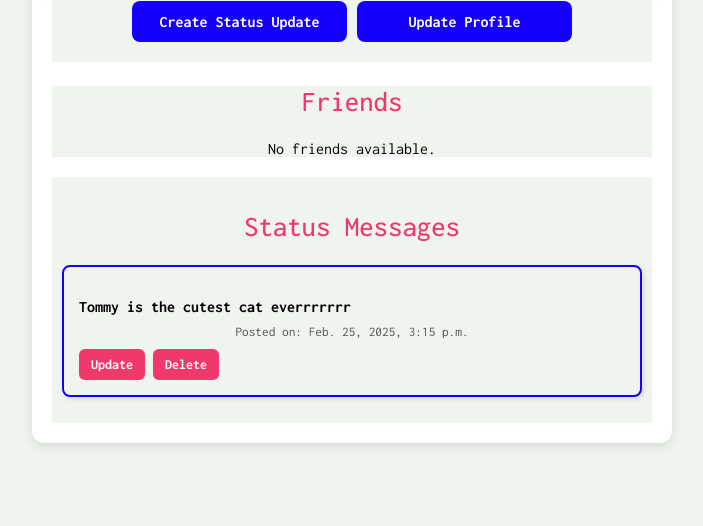
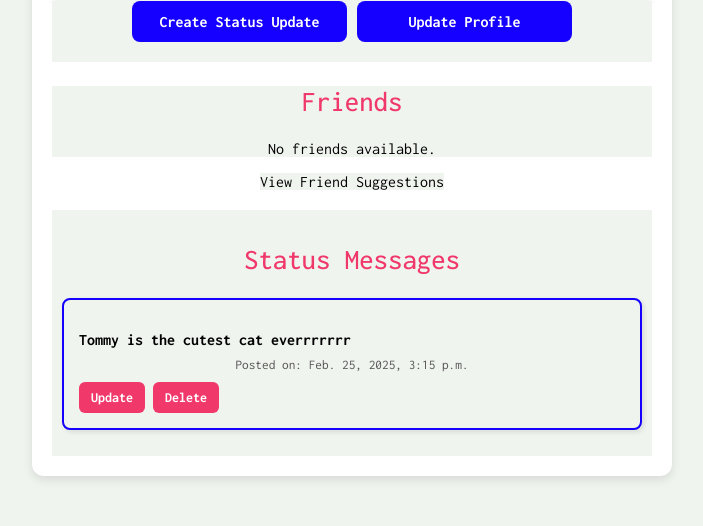
Before and after one commit to elitsamincheva/cs412, a Django app: page /mini_fb/profile/4 in a window 1280 px wide. Shown: the part 895-1421 px from the top of the page, without its empty margins (288-991 px from the left). Before the commit the page ends 1342 px from the top, so only its background shows below. Run offline with Django 4.2, Linux system fonts and the light colour scheme; data comes from the database, SQL or seed files in the repository; data that the repository does not hold is empty.

Commit message:
friend suggestions implemented

```diff
--- a/mini_fb/models.py
+++ b/mini_fb/models.py
@@ -4,6 +4,8 @@
 
 from django.db import models
 from django.urls import reverse
+from django.core.exceptions import ValidationError
+from django.db.models import Q
 
 class Profile(models.Model):
     """Model representing a user profile with basic personal information"""
@@ -11,8 +13,7 @@ class Profile(models.Model):
     last_name = models.CharField(max_length=50)     # user's last name
     city = models.CharField(max_length=100)         # city of residence
     email = models.EmailField(unique=True)          # unique email for each profile
-    # profile_image_url = models.URLField(blank=True, null=True)  # profile image URL
-    image_file = models.ImageField(blank=True)
+    image_file = models.ImageField(blank=True)      # profile pic image upload
 
     def __str__(self):
         """Returns a string representation of the profile (full name)"""
@@ -42,6 +43,38 @@ class Profile(models.Model):
                 friends_profiles.append(friend.profile2)
 
         return friends_profiles
+
+    def add_friend(self, other):
+        # check if self and other are the same profile to avoid self friending
+        if self == other:
+            raise ValidationError("You can't friend yourself")
+
+        # check if a friend relation already exists b/t self and the other profile
+        if not Friend.objects.filter(
+            (Q(profile1=self) & Q(profile2=other)) | (Q(profile1=other) & Q(profile2=self))
+        ).exists():
+            Friend.objects.create(profile1=self, profile2=other)
+        else:
+            print("they are already friends")
+
+
+    def get_friend_suggestions(self):
+        # Get a list of all profiles excluding the current one
+        all_profiles = Profile.objects.exclude(id=self.id)
+
+        # Get the list of profiles already friends with the current profile
+        friends = self.get_friends()
+
+        # Get friends of friends by iterating over the current profile's friends
+        friends_of_friends = []
+        for friend in friends:
+            friends_of_friends.extend(friend.get_friends())
+
+        # Filter out the current profile and existing friends from the friends of friends list
+        friend_suggestions = [profile for profile in friends_of_friends if profile != self and profile not in friends]
+
+        # Return the non-friends as friend suggestions
+        return Profile.objects.filter(id__in=[profile.id for profile in friend_suggestions])
 
 
 
--- a/mini_fb/templates/mini_fb/profile.html
+++ b/mini_fb/templates/mini_fb/profile.html
@@ -47,6 +47,7 @@
         <p>No friends available.</p>
         {% endif %}
     </div>
+    <a href="{% url 'friend_suggestions' profile.id %}">View Friend Suggestions</a>
 
     <!-- section to display user's status messages -->
     <div class="status-messages">
--- a/mini_fb/urls.py
+++ b/mini_fb/urls.py
@@ -5,7 +5,7 @@
 from django.urls import path
 from django.conf import settings
 from . import views
-from .views import ShowAllProfilesView, ProfileView, CreateProfileView, CreateStatusMessageView, UpdateProfileView, UpdateStatusMessageView, DeleteStatusMessageView
+from .views import ShowAllProfilesView, ProfileView, CreateProfileView, CreateStatusMessageView, UpdateProfileView, UpdateStatusMessageView, DeleteStatusMessageView, AddFriendView, ShowFriendSuggestionsView
 
 urlpatterns = [
     # Root URL: Displays a list of all profiles
@@ -22,4 +22,8 @@ urlpatterns = [
     path('status/<int:pk>/update', UpdateStatusMessageView.as_view(), name="update_status"),
     # Delete Status Message
     path('status/<int:pk>/delete', DeleteStatusMessageView.as_view(), name="delete_status"),
+    # Creat a Friend relationship between 2 profiles
+    path('profile/<int:pk>/add_friend/<int:other_pk>/', AddFriendView.as_view(), name='add_friend'),
+    path('profile/<int:pk>/friend_suggestions/', ShowFriendSuggestionsView.as_view(), name='friend_suggestions'),
+
 ]
--- a/mini_fb/views.py
+++ b/mini_fb/views.py
@@ -5,8 +5,8 @@
 # - CreateStatusMessageView: create a new status message for a Profile, can add photos to go along with the status message
 
 from django.urls import reverse
-from django.shortcuts import render
-from django.views.generic import ListView, DetailView, CreateView, UpdateView, DeleteView
+from django.shortcuts import render, get_object_or_404, redirect
+from django.views.generic import ListView, DetailView, CreateView, UpdateView, DeleteView, View
 from .models import Profile, StatusMessage, Image, StatusImage
 from .forms import CreateProfileForm, CreateStatusMessageForm, UpdateProfileForm
 
@@ -112,3 +112,34 @@ class DeleteStatusMessageView(DeleteView):
     def get_success_url(self):
         '''Redirects to the user's profile page after successful deletion'''
         return reverse('profile', kwargs={'pk': self.object.profile.pk})
+
+class AddFriendView(View):
+    """this view handles the logic for adding a friend to a profile"""
+
+    def dispatch(self, request, *args, **kwargs):
+        """Retrieve profiles and add a friend then redirect to the profile page"""
+        # Get the two profile objects based on the URL parameters
+        profile = get_object_or_404(Profile, pk=kwargs['pk'])
+        other_profile = get_object_or_404(Profile, pk=kwargs['other_pk'])
+
+        # Call the add friend method from the Profile model
+        profile.add_friend(other_profile)
+
+        # Redirect to the profile page after adding the friend
+        return redirect('profile', pk=profile.pk)
+
+
+class ShowFriendSuggestionsView(DetailView):
+    model = Profile
+    template_name = 'mini_fb/friend_suggestions.html'
+    context_object_name = 'profile'
+
+    def get_context_data(self, **kwargs):
+        # Get the profile instance
+        context = super().get_context_data(**kwargs)
+
+        # Get the friend suggestions for the current profile
+        profile = self.get_object()
+        context['friend_suggestions'] = profile.get_friend_suggestions()
+
+        return context
```
Also changed, not shown: mini_fb/templates/mini_fb/friend_suggestions.html (added, +21 -0 lines).
